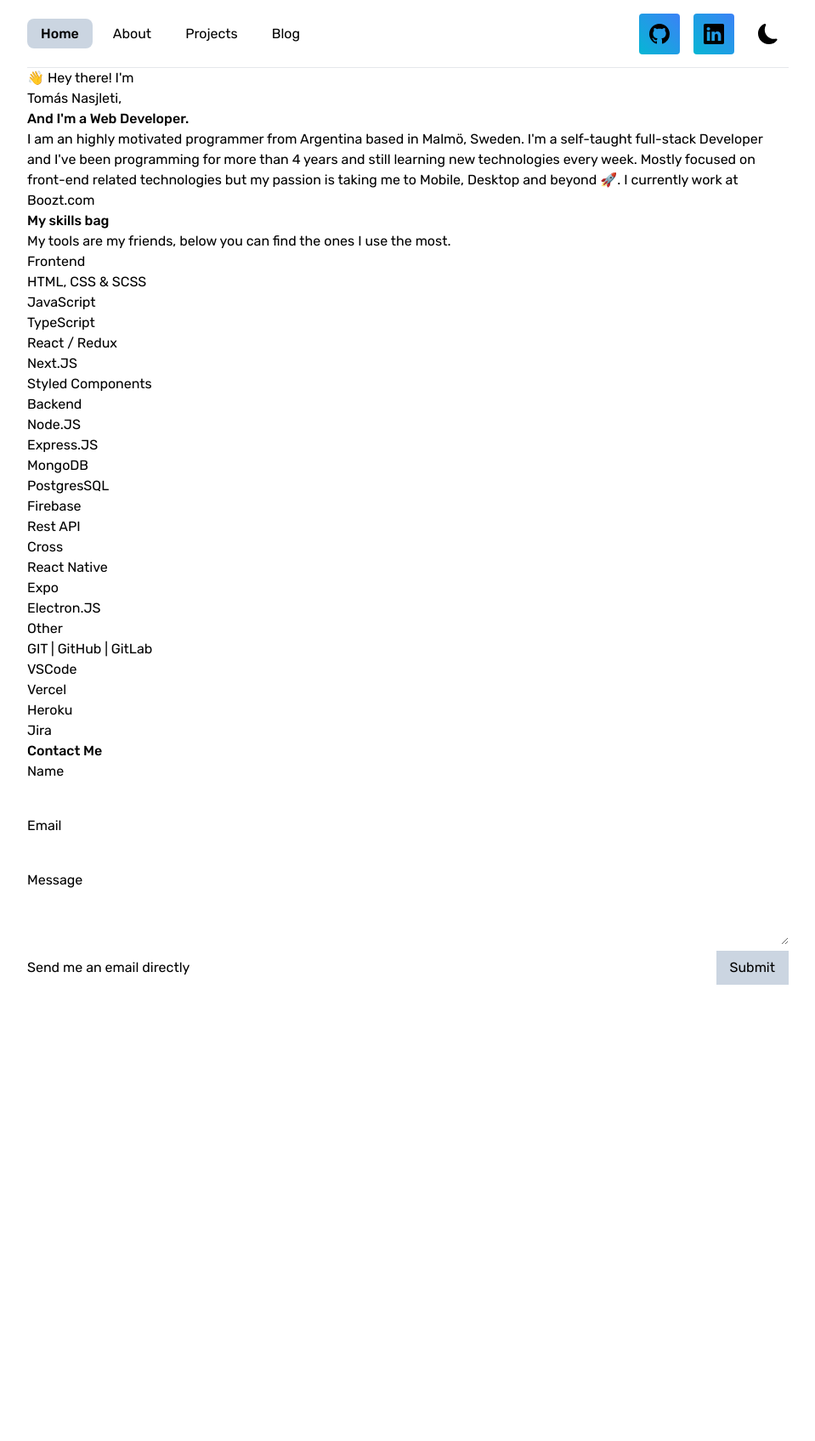
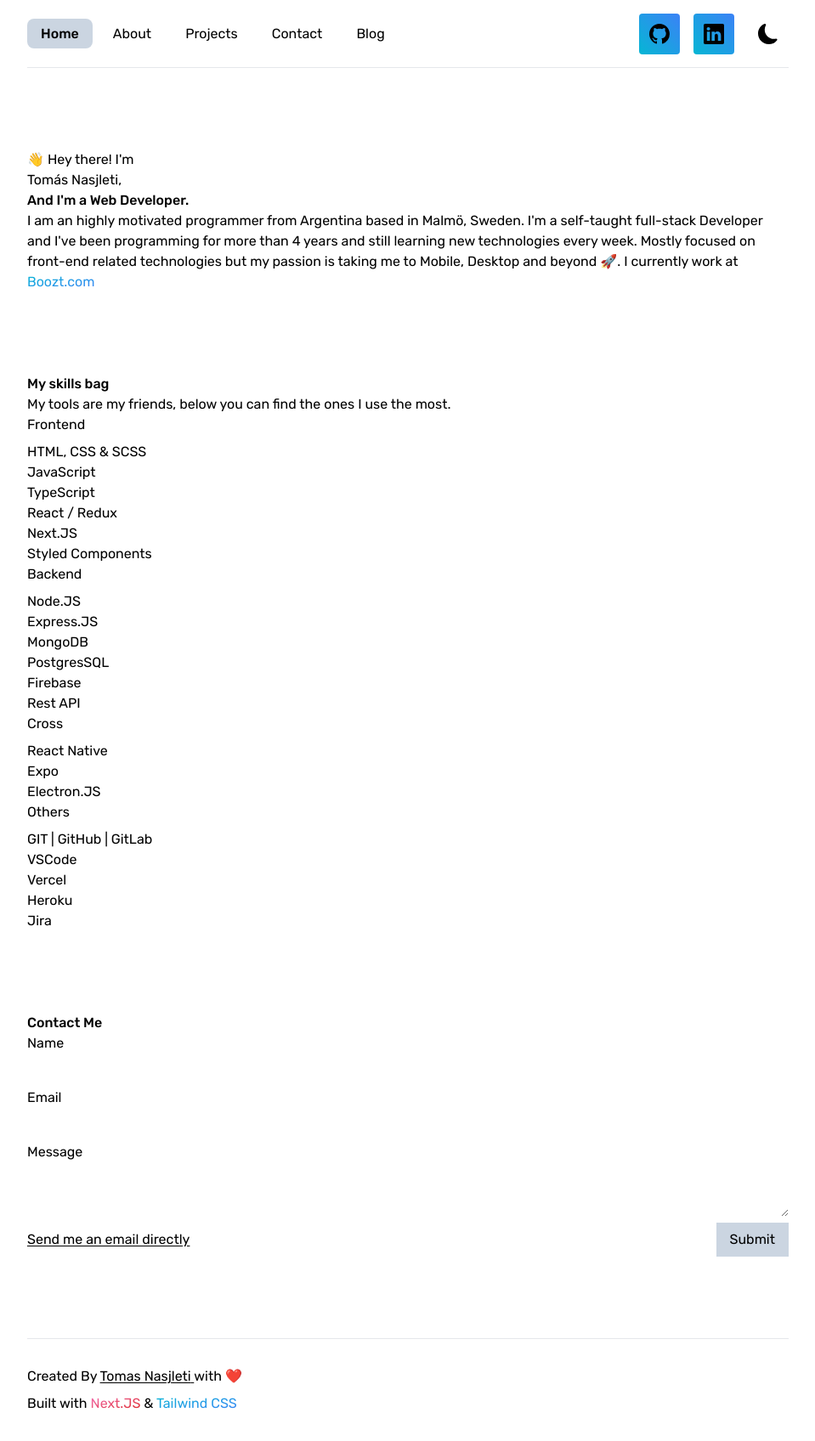
Before and after one commit to TomAndril/mywebsite-v2, a Next.js app: page / in a window 1280 px wide. Shown: the top 1696 px of the page at 85% size, without its empty margins (160-1119 px from the left). Before the commit the page ends 1159 px from the top, so only its background shows below. Built offline with nearby package versions, Linux system fonts and the light colour scheme.

Commit message:
added footer

```diff
--- a/components/BaseLayout.tsx
+++ b/components/BaseLayout.tsx
@@ -1,12 +1,13 @@
+import Footer from "./Footer"
 import Header from "./Header"
-import Text from "./Text"
 
 const BaseLayout: React.FC = ({ children }) => {
   return (
-    <div className="max-w-4xl m-auto px-8 lg:px-0">
+    <div className="max-w-4xl px-8 m-auto lg:px-0">
       <main>
         <Header />
         {children}
+        <Footer />
       </main>
     </div>
   )
--- /dev/null
+++ b/components/Footer.tsx
@@ -0,0 +1,33 @@
+import Text from "./Text"
+
+const Footer = () => {
+  return (
+    <footer className="pt-8 mt-24 mb-16 border-t dark:border-t-slate-700">
+        <Text variant="h3" className="mb-2">
+          Created By{" "}
+          <a
+            href="https://github.com/TomAndril"
+            target="_blank"
+            rel="noreferrer"
+            className="underline underline-offset-2"
+          >
+            {" "}
+            <Text variant="span">Tomas Nasjleti</Text>{" "}
+          </a>
+          with ❤️
+        </Text>
+        <Text variant="span">
+          Built with{" "}
+          <a href="https://nextjs.org/" target="_blank" rel="noreferrer" className="text-transparent underline bg-clip-text bg-gradient-to-br from-pink-400 to-red-600 underline-offset-1">
+            Next.JS
+          </a>{" "}
+          &{" "}
+          <a href="https://tailwindcss.com/" target="_blank" rel="noreferrer" className="text-transparent bg-clip-text bg-gradient-to-br from-cyan-500 to-blue-500">
+            Tailwind CSS
+          </a>
+        </Text>
+    </footer>
+  )
+}
+
+export default Footer
--- a/components/Header/PageLinks.tsx
+++ b/components/Header/PageLinks.tsx
@@ -1,5 +1,6 @@
 import Link from "next/link"
 import { useRouter } from "next/router"
+import { MouseEventHandler, useCallback } from "react"
 
 interface IPageLinks {
   url: string
@@ -20,6 +21,10 @@
     url: "/projects",
   },
   {
+    title: 'Contact',
+    url: '/#contact'
+  },
+  {
     url: "/blog",
     title: "Blog",
   },
@@ -27,12 +32,25 @@
 
 const PageLinks: React.FC = () => {
   const { route } = useRouter()
+
+  const handleClick = (e: any) => {
+    const href = e.target.href
+    if (href.includes('#')) {
+      const hrefID = href.slice(href.indexOf('#'), href.length)
+      const destination = document.getElementById(hrefID)
+      destination?.scrollIntoView({
+        behavior: "smooth"
+      })
+    }
+  }
+
   return (
-    <ul className="hidden items-center justify-center md:flex">
+    <ul className="items-center justify-center hidden md:flex">
       {pageLinks.map((l) => (
         <li key={l.url}>
           <Link href={l.url}>
             <a
+              onClick={handleClick}
               className={`${
                 route === l.url
                   ? `font-medium bg-slate-300 dark:bg-slate-800`
--- a/pages/_app.tsx
+++ b/pages/_app.tsx
@@ -1,8 +1,22 @@
 import "../styles/globals.css"
 import type { AppProps } from "next/app"
 import { ThemeProvider } from "next-themes"
+import { useRouter } from "next/router"
+import { useEffect } from "react"
 
 function MyApp({ Component, pageProps }: AppProps) {
+  const { asPath } = useRouter()
+
+  useEffect(() => {
+    if (asPath.includes('#')) {
+      const asPathID = asPath.slice(asPath.indexOf('#'), asPath.length)
+      const destination = document.getElementById(asPathID)
+      destination?.scrollIntoView({
+        behavior: "smooth"
+      })
+    }
+  }, [asPath])
+
   return (
     <ThemeProvider defaultTheme="light" attribute="class">
       <Component {...pageProps} />
--- a/pages/index.tsx
+++ b/pages/index.tsx
@@ -1,4 +1,3 @@
-/* eslint-disable react/no-unescaped-entities */
 import type { NextPage } from "next"
 import BaseLayout from "../components/BaseLayout"
 
--- a/sections/Contact.tsx
+++ b/sections/Contact.tsx
@@ -1,7 +1,9 @@
+/* eslint-disable react/display-name */
 import Text from "../components/Text"
 import { useForm } from "react-hook-form"
+import { forwardRef } from "react"
 
-const Contact: React.FC = () => {
+const Contact = forwardRef<HTMLDivElement>((_, ref) => {
   const {
     register,
     handleSubmit,
@@ -9,9 +11,8 @@
   } = useForm()
 
   const onSubmit = (data: any) => console.log(data)
-
   return (
-    <div className="mt-24">
+    <div className="mt-24" id='#contact'>
       <Text variant="h3" className="my-4 text-4xl font-medium">
         Contact Me
       </Text>
@@ -86,6 +87,6 @@
       </form>
     </div>
   )
-}
+})
 
 export default Contact
--- a/sections/MySkills.tsx
+++ b/sections/MySkills.tsx
@@ -57,7 +57,7 @@
             className="mb-2 text-lg font-bold sm:text-xl md:text-2xl lg:text-3xl"
             variant="h3"
           >
-            Other
+            Others
           </Text>
           <Text variant="span">GIT | GitHub | GitLab</Text>
           <Text variant="span">VSCode</Text>
--- a/styles/Home.module.css
+++ /dev/null
@@ -1,116 +0,0 @@
-.container {
-  padding: 0 2rem;
-}
-
-.main {
-  min-height: 100vh;
-  padding: 4rem 0;
-  flex: 1;
-  display: flex;
-  flex-direction: column;
-  justify-content: center;
-  align-items: center;
-}
-
-.footer {
-  display: flex;
-  flex: 1;
-  padding: 2rem 0;
-  border-top: 1px solid #eaeaea;
-  justify-content: center;
-  align-items: center;
-}
-
-.footer a {
-  display: flex;
-  justify-content: center;
-  align-items: center;
-  flex-grow: 1;
-}
-
-.title a {
-  color: #0070f3;
-  text-decoration: none;
-}
-
-.title a:hover,
-.title a:focus,
-.title a:active {
-  text-decoration: underline;
-}
-
-.title {
-  margin: 0;
-  line-height: 1.15;
-  font-size: 4rem;
-}
-
-.title,
-.description {
-  text-align: center;
-}
-
-.description {
-  margin: 4rem 0;
-  line-height: 1.5;
-  font-size: 1.5rem;
-}
-
-.code {
-  background: #fafafa;
-  border-radius: 5px;
-  padding: 0.75rem;
-  font-size: 1.1rem;
-  font-family: Menlo, Monaco, Lucida Console, Liberation Mono, DejaVu Sans Mono,
-    Bitstream Vera Sans Mono, Courier New, monospace;
-}
-
-.grid {
-  display: flex;
-  align-items: center;
-  justify-content: center;
-  flex-wrap: wrap;
-  max-width: 800px;
-}
-
-.card {
-  margin: 1rem;
-  padding: 1.5rem;
-  text-align: left;
-  color: inherit;
-  text-decoration: none;
-  border: 1px solid #eaeaea;
-  border-radius: 10px;
-  transition: color 0.15s ease, border-color 0.15s ease;
-  max-width: 300px;
-}
-
-.card:hover,
-.card:focus,
-.card:active {
-  color: #0070f3;
-  border-color: #0070f3;
-}
-
-.card h2 {
-  margin: 0 0 1rem 0;
-  font-size: 1.5rem;
-}
-
-.card p {
-  margin: 0;
-  font-size: 1.25rem;
-  line-height: 1.5;
-}
-
-.logo {
-  height: 1em;
-  margin-left: 0.5rem;
-}
-
-@media (max-width: 600px) {
-  .grid {
-    width: 100%;
-    flex-direction: column;
-  }
-}
--- a/styles/globals.css
+++ b/styles/globals.css
@@ -7,16 +7,6 @@
   transition: all 200ms;
 }
 
-html[data-theme="dark"] {
-  background-color: #0f172a;
-  color: #ffffff;
-}
-
-html[data-theme="light"] {
-  background-color: #ffffff;
-  color: #171717;
-}
-
 html,
 body {
   font-family: "Rubik", sans-serif;
```
